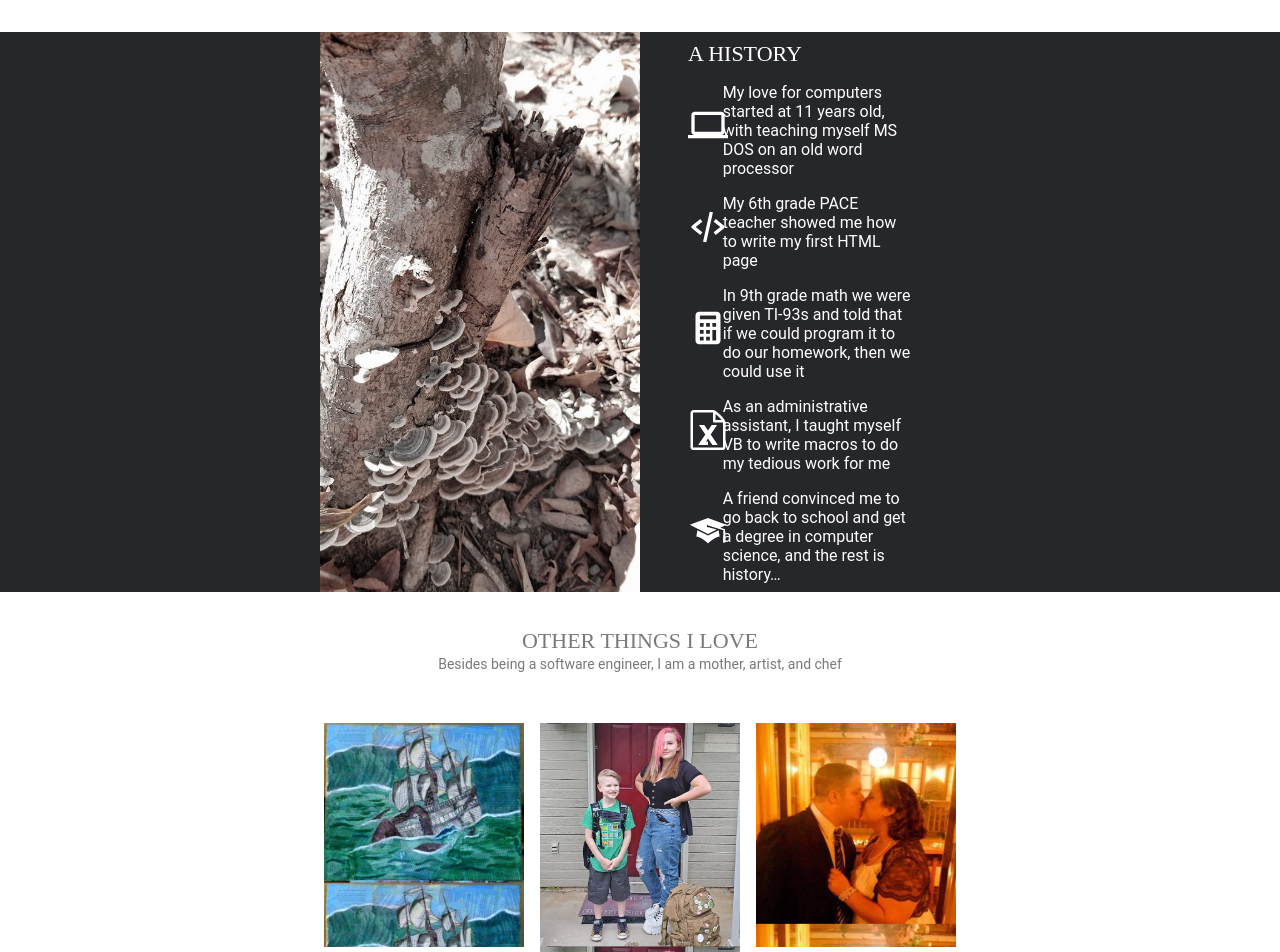
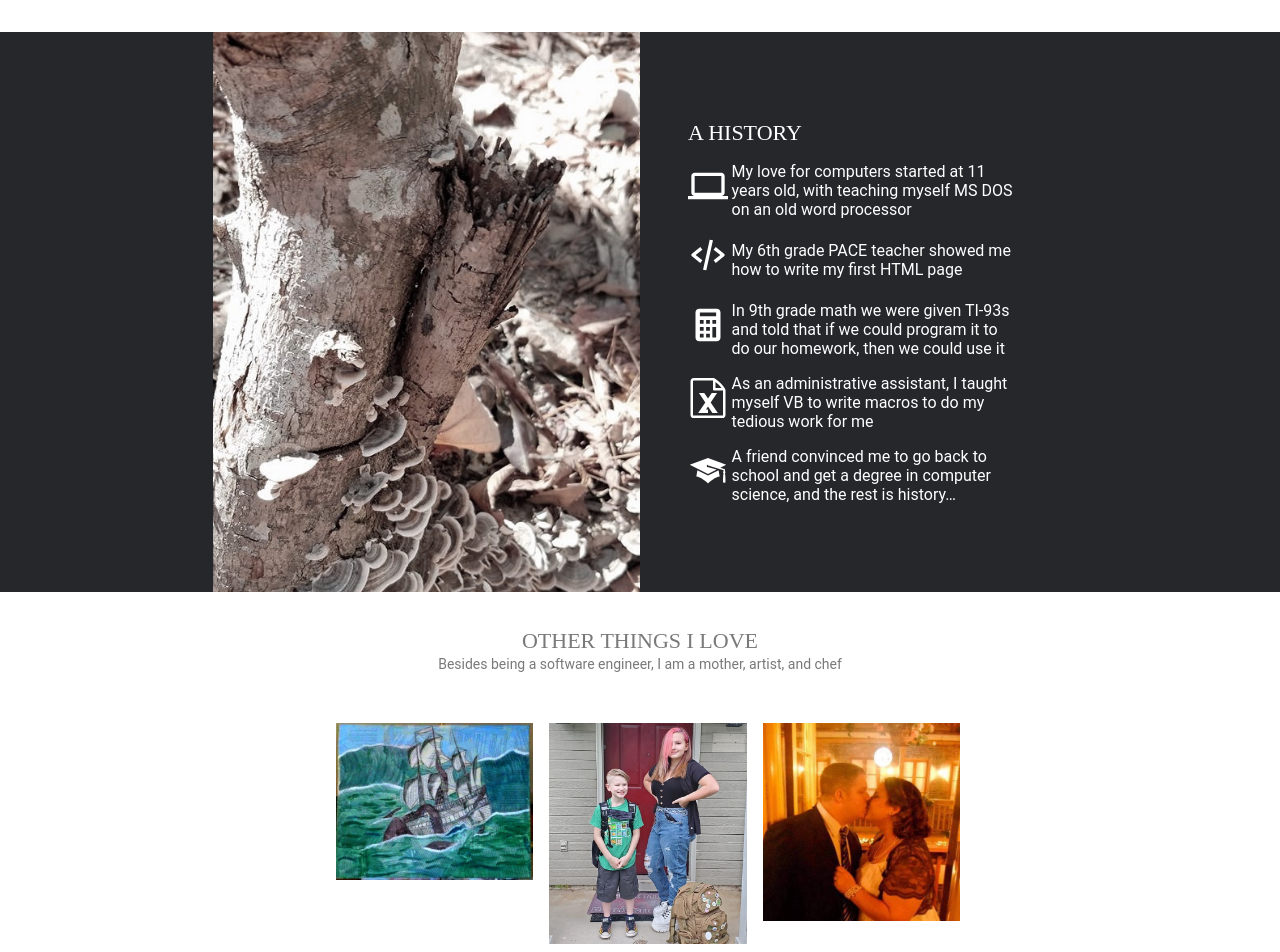
Before and after one commit to charlenecoffman/charlenecoffman.com, a React (Create React App) app: page / in a window 1280 px wide. Shown: the part 1120-2072 px from the top of the page. Built offline with nearby package versions, Linux system fonts and the light colour scheme; no server answers.

Commit message:
MobileResponsiveness

```diff
--- a/src/components/History.tsx
+++ b/src/components/History.tsx
@@ -16,17 +16,34 @@ const useStyles = makeStyles((theme: Theme) =>
       textTransform: "uppercase",
     },
     backgroundImage: {
-      backgroundImage: `url(${mushrooms})`,
-      backgroundSize: "100%",
-      height: "35em",
+      [theme.breakpoints.up("sm")]: {
+        backgroundImage: `url(${mushrooms})`,
+        backgroundSize: "cover",
+      },
+      [theme.breakpoints.only("sm")]: {
+        height: "27em",
+      },
+      [theme.breakpoints.only("md")]: {
+        height: "45em",
+      },
+      [theme.breakpoints.up("lg")]: {
+        height: "35em",
+      },
+      backgroundRepeat: "no-repeat",
     },
     greyBackground: {
       backgroundColor: theme.palette.primary.dark,
       color: "#FFFFFF",
     },
     WordsSquare: {
-      paddingLeft: "3em",
-      paddingRight: "3em",
+      [theme.breakpoints.down("md")]: {
+        paddingLeft: "1em",
+        paddingRight: "1em",
+      },
+      [theme.breakpoints.up("lg")]: {
+        paddingLeft: "3em",
+        paddingRight: "3em",
+      },
     },
     EachOutterContainer: {
       fontFamily: ["Roboto", "sans-serif"].join(","),
@@ -51,8 +68,8 @@ const History: React.FC<IHistory> = (props: IHistory) => {
     <Grid container justifyContent="center" alignItems="center" className={classes.greyBackground}>
       <Grid item xs={12} key="innerSection">
         <Grid container justifyContent="center" alignItems="center">
-          <Grid item xs={3} key="treeimage" className={classes.backgroundImage}></Grid>
-          <Grid item xs={3} className={classes.WordsSquare}>
+          <Grid item xl={3} lg={4} md={5} sm={6} xs={12} key="treeimage" className={classes.backgroundImage}></Grid>
+          <Grid item xl={3} lg={4} md={5} sm={6} xs={12} className={classes.WordsSquare}>
             <Grid container justifyContent="center" alignItems="center">
               <Grid item xs={12} key="title" className={classes.myTitle}>
                 A History
--- a/src/components/Inspiration.tsx
+++ b/src/components/Inspiration.tsx
@@ -1,5 +1,5 @@
 import React, { useState } from "react";
-import { createStyles, Grid, makeStyles, Theme, Typography, Slide } from "@material-ui/core";
+import { createStyles, Grid, makeStyles, Theme, Typography, Slide, useMediaQuery, useTheme } from "@material-ui/core";
 import { FaSpotify, FaUsers, FaBook } from "react-icons/fa";
 
 const useStyles = makeStyles((theme: Theme) =>
@@ -68,6 +68,14 @@ const Inspiration: React.FC<IInspiration> = (props: IInspiration) => {
   const [showSpotifyViewMore, setShowSpotifyViewMore] = useState(false);
   const [showMobProgViewMore, setShowMobProgViewMore] = useState(false);
   const [showLeadersViewMore, setShowLeadersViewMore] = useState(false);
+  const theme = useTheme();
+  const med = useMediaQuery(theme.breakpoints.only("md"));
+  const small = useMediaQuery(theme.breakpoints.only("sm"));
+  const xs = useMediaQuery(theme.breakpoints.only("xs"));
+  const eachsection = xs ? 12 : med || small ? 3 : 2;
+
+  const alwaysShowViewMores = xs || med || small ? true : false;
+
   return (
     <Grid container className={classes.OuterContainer}>
       <Grid item xs={12} key="title">
@@ -80,7 +88,7 @@ const Inspiration: React.FC<IInspiration> = (props: IInspiration) => {
         <Grid container justifyContent="center" alignItems="center" spacing={2}>
           <Grid
             item
-            xs={2}
+            xs={eachsection}
             key="spotify"
             className={classes.OuterOfEachSection}
             onMouseEnter={() => setShowSpotifyViewMore(true)}
@@ -101,7 +109,7 @@ const Inspiration: React.FC<IInspiration> = (props: IInspiration) => {
                 </Grid>
               </Grid>
               <Grid item xs={12} key="spotify_readmore" className={classes.ViewMoreContainer}>
-                <Slide direction="up" in={showSpotifyViewMore}>
+                <Slide direction="up" in={showSpotifyViewMore || alwaysShowViewMores}>
                   <Typography className={classes.ViewMoreButton}>View More</Typography>
                 </Slide>
               </Grid>
@@ -109,7 +117,7 @@ const Inspiration: React.FC<IInspiration> = (props: IInspiration) => {
           </Grid>
           <Grid
             item
-            xs={2}
+            xs={eachsection}
             key="mobprog"
             className={classes.OuterOfEachSection}
             onMouseEnter={() => setShowMobProgViewMore(true)}
@@ -131,7 +139,7 @@ const Inspiration: React.FC<IInspiration> = (props: IInspiration) => {
                 </Grid>
               </Grid>
               <Grid item xs={12} key="mobprog_readmore" className={classes.ViewMoreContainer}>
-                <Slide direction="up" in={showMobProgViewMore}>
+                <Slide direction="up" in={showMobProgViewMore || alwaysShowViewMores}>
                   <Typography className={classes.ViewMoreButton}>View More</Typography>
                 </Slide>
               </Grid>
@@ -139,7 +147,7 @@ const Inspiration: React.FC<IInspiration> = (props: IInspiration) => {
           </Grid>
           <Grid
             item
-            xs={2}
+            xs={eachsection}
             key="leaders"
             className={classes.OuterOfEachSection}
             onMouseEnter={() => setShowLeadersViewMore(true)}
@@ -160,7 +168,7 @@ const Inspiration: React.FC<IInspiration> = (props: IInspiration) => {
                 </Grid>
               </Grid>
               <Grid item xs={12} key="leaders_readmore" className={classes.ViewMoreContainer}>
-                <Slide direction="up" in={showLeadersViewMore}>
+                <Slide direction="up" in={showLeadersViewMore || alwaysShowViewMores}>
                   <Typography className={classes.ViewMoreButton}>View More</Typography>
                 </Slide>
               </Grid>
--- a/src/components/OtherThingsILove.tsx
+++ b/src/components/OtherThingsILove.tsx
@@ -43,20 +43,24 @@ const useStyles = makeStyles((theme: Theme) =>
     allLowerItemsContainer: {
       color: theme.palette.primary.main,
       paddingTop: "3em",
+      paddingLeft: "1em",
     },
     artImage: {
       backgroundImage: `url(${art})`,
-      backgroundSize: "100%",
+      backgroundSize: "contain",
+      backgroundRepeat: "no-repeat",
       height: "14em",
     },
     kidsImage: {
       backgroundImage: `url(${kids})`,
-      backgroundSize: "100%",
+      backgroundSize: "contain",
+      backgroundRepeat: "no-repeat",
       height: "18em",
     },
     weddingImage: {
       backgroundImage: `url(${wedding})`,
-      backgroundSize: "100%",
+      backgroundSize: "contain",
+      backgroundRepeat: "no-repeat",
       height: "14em",
     },
   }),
@@ -76,7 +80,7 @@ const OtherThingsILove: React.FC<IOtherThingsILove> = (props: IOtherThingsILove)
       </Grid>
       <Grid item xs={12} key="collection" className={classes.allLowerItemsContainer}>
         <Grid container justifyContent="center" alignItems="flex-start" spacing={2}>
-          <Grid item xs={2} key="art">
+          <Grid item sm={4} md={3} lg={2} xl={2} key="art">
             <Grid container>
               <Grid item xs={12} key="art_image" className={classes.artImage}></Grid>
               <Grid item xs={9} key="art_title" className={classes.SmallerTitleContainer}>
@@ -87,7 +91,7 @@ const OtherThingsILove: React.FC<IOtherThingsILove> = (props: IOtherThingsILove)
               </Grid>
             </Grid>
           </Grid>
-          <Grid item xs={2} key="kids">
+          <Grid item sm={4} md={3} lg={2} xl={2} key="kids">
             <Grid container>
               <Grid item xs={12} key="kids_image" className={classes.kidsImage}></Grid>
               <Grid item xs={9} key="kids_title" className={classes.SmallerTitleContainer}>
@@ -100,7 +104,7 @@ const OtherThingsILove: React.FC<IOtherThingsILove> = (props: IOtherThingsILove)
               </Grid>
             </Grid>
           </Grid>
-          <Grid item xs={2} key="husband">
+          <Grid item sm={4} md={3} lg={2} xl={2} key="husband">
             <Grid container>
               <Grid item xs={12} key="husband_image" className={classes.weddingImage}></Grid>
               <Grid item xs={9} key="husband_title" className={classes.SmallerTitleContainer}>
--- a/src/components/SplashSection.tsx
+++ b/src/components/SplashSection.tsx
@@ -1,17 +1,44 @@
 import React from "react";
-import { createStyles, Grid, makeStyles, Theme, Button, Typography } from "@material-ui/core";
+import { createStyles, Grid, makeStyles, Theme, Button, Typography, useTheme, useMediaQuery } from "@material-ui/core";
 import lilypadsandflowers from "../images/lilypadsandflowers.jpg";
 
 const useStyles = makeStyles((theme: Theme) =>
   createStyles({
-    largeImageBackground: { backgroundImage: `url(${lilypadsandflowers})`, backgroundSize: "100%", height: "43em" },
+    largeImageBackground: {
+      backgroundImage: `url(${lilypadsandflowers})`,
+      backgroundSize: "cover",
+      [theme.breakpoints.only("xs")]: {
+        height: "30em",
+      },
+      [theme.breakpoints.only("sm")]: {
+        height: "27em",
+      },
+      [theme.breakpoints.only("md")]: {
+        height: "36em",
+      },
+      [theme.breakpoints.up("lg")]: {
+        height: "43em",
+      },
+      backgroundRepeat: "no-repeat",
+    },
     largeImageFilm: {
       backgroundColor: `rgba(0, 0, 0, 0.5)`,
       position: "absolute",
       top: 0,
       left: 0,
       width: "100%",
-      height: "43em",
+      [theme.breakpoints.only("xs")]: {
+        height: "30em",
+      },
+      [theme.breakpoints.only("sm")]: {
+        height: "27em",
+      },
+      [theme.breakpoints.only("md")]: {
+        height: "36em",
+      },
+      [theme.breakpoints.up("lg")]: {
+        height: "43em",
+      },
     },
     outterContainerForWords: {
       position: "static",
@@ -45,12 +72,22 @@ export interface ISplashSection {}
 
 const SplashSection: React.FC<ISplashSection> = (props: ISplashSection) => {
   const classes = useStyles();
+  const theme = useTheme();
+  const small = useMediaQuery(theme.breakpoints.down("sm"));
+  const justifycontent = small ? "center" : "flex-end";
   return (
     <Grid container>
       <Grid item xs={12} className={classes.largeImageBackground}>
         <Grid container className={classes.largeImageFilm}>
           <Grid item xs={12}>
-            <Grid container direction="column" justifyContent="flex-end" alignItems="center" spacing={2} className={classes.outterContainerForWords}>
+            <Grid
+              container
+              direction="column"
+              justifyContent={justifycontent}
+              alignItems="center"
+              spacing={2}
+              className={classes.outterContainerForWords}
+            >
               {" "}
               <Grid item xs={12} key="myname" className={classes.myName}>
                 Charlene Coffman
--- a/src/components/footer/BottomSection.tsx
+++ b/src/components/footer/BottomSection.tsx
@@ -22,10 +22,12 @@ const useStyles = makeStyles((theme: Theme) =>
     greyBackground: {
       backgroundColor: theme.palette.primary.dark,
       color: "#FFFFFF",
-      height: "35em",
     },
     headerContainer: {
       paddingTop: "3em",
+      [theme.breakpoints.down("md")]: {
+        paddingBottom: "1em",
+      },
     },
     littleTitles: {
       fontSize: 19,
@@ -97,10 +99,9 @@ const BottomSection: React.FC<IBottomSection> = (props: IBottomSection) => {
           </Grid>
         </Grid>
       </Grid>
-
       <Grid item xs={12} key="collection">
         <Grid container justifyContent="center" alignItems="flex-start" spacing={2}>
-          <Grid item xs={2} key="contactinfo">
+          <Grid item sm={6} md={3} lg={2} key="contactinfo">
             <Grid container>
               <Grid item xs={12} className={classes.littleTitles}>
                 Contact Information
@@ -137,7 +138,7 @@ const BottomSection: React.FC<IBottomSection> = (props: IBottomSection) => {
               </Grid>
             </Grid>
           </Grid>
-          <Grid item xs={2} key="sitereferences">
+          <Grid item sm={6} md={3} lg={2} key="sitereferences">
             <Grid container>
               <Grid item xs={12} className={classes.littleTitles}>
                 About This Website
@@ -161,7 +162,7 @@ const BottomSection: React.FC<IBottomSection> = (props: IBottomSection) => {
               </Grid>
             </Grid>
           </Grid>
-          <Grid item xs={2} key="xkcd">
+          <Grid item sm={6} md={3} lg={2} key="xkcd">
             <Grid container>
               <Grid item xs={12} className={classes.littleTitles}>
                 XKCD Comic
@@ -171,7 +172,7 @@ const BottomSection: React.FC<IBottomSection> = (props: IBottomSection) => {
               </Grid>
             </Grid>
           </Grid>
-          <Grid item xs={2} key="poem">
+          <Grid item sm={6} md={3} lg={2} key="poem">
             <Grid item xs={12} className={classes.littleTitles}>
               Daily Poem
             </Grid>
```
Also changed, not shown: src/components/navbar/MobileMenu.tsx (+34 -3 lines).
